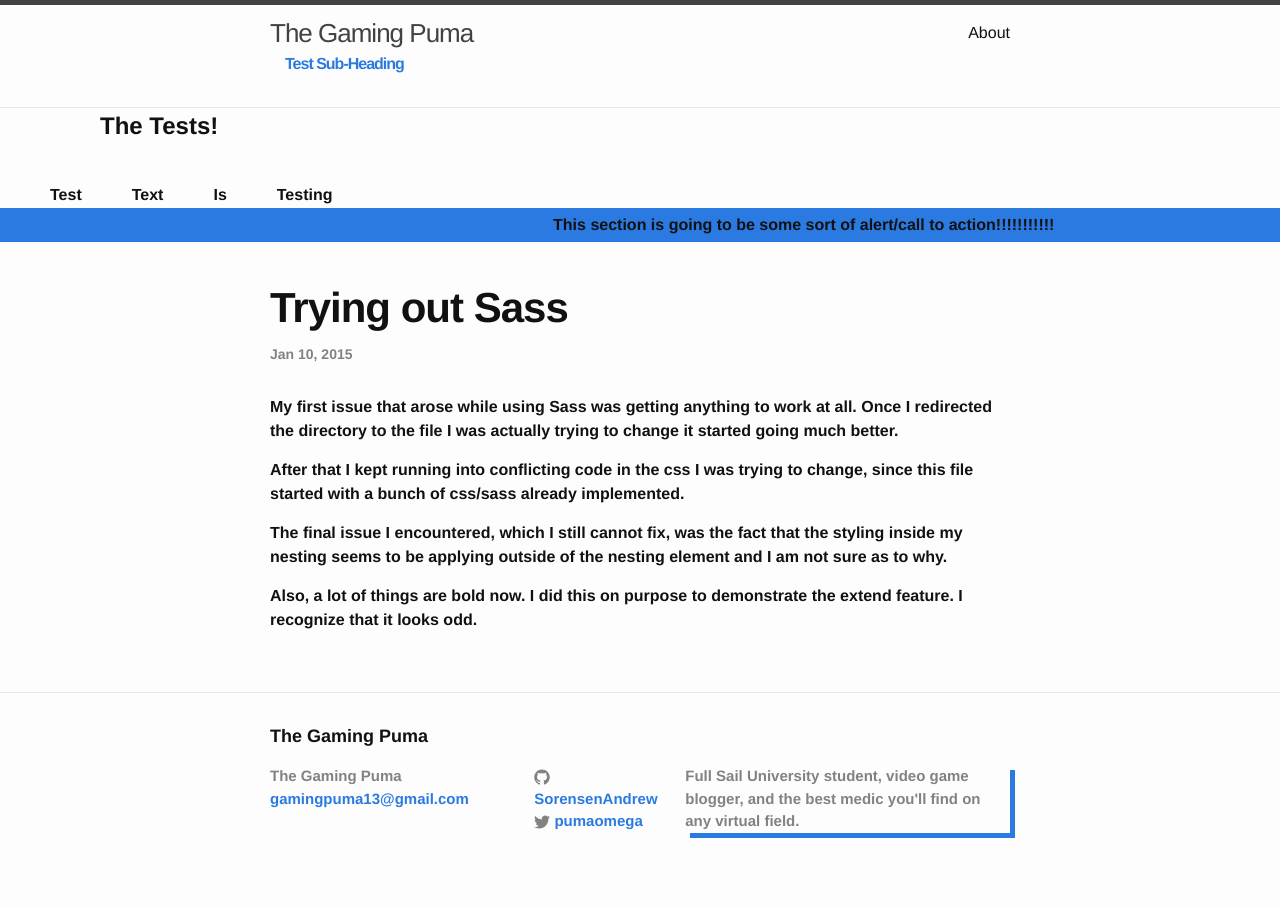
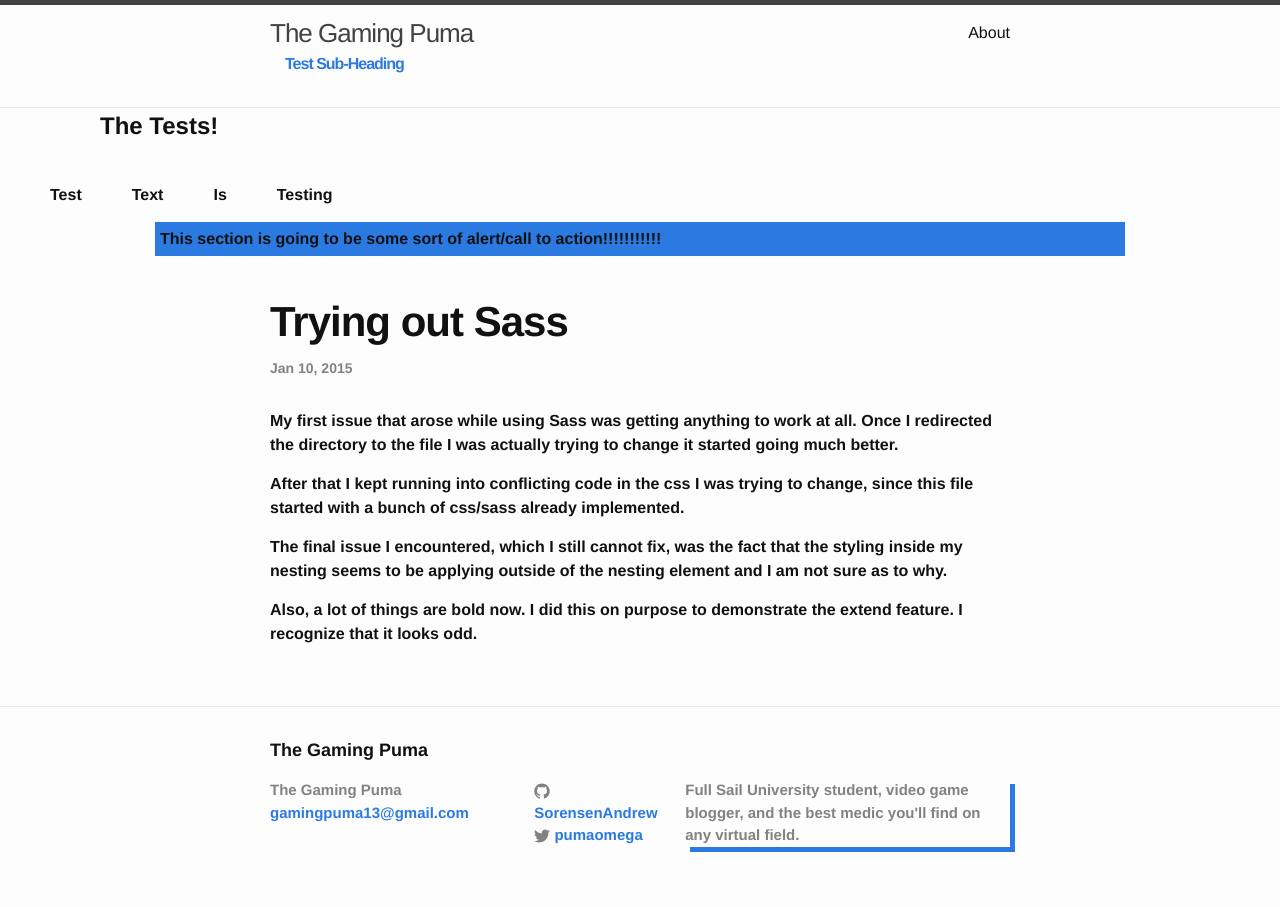
Before and after one commit to SorensenAndrew/SorensenAndrew.github.io, a Jekyll site: the page built from _posts/2015-01-10-Sass-Intro.markdown, in a window 1280 px wide. Built offline with Jekyll 4.4.1, drawn with Linux system fonts in a browser that asks for light colours.

Commit message:
Designer research post

```diff
--- a/_includes/body.html
+++ b/_includes/body.html
@@ -4,6 +4,7 @@
     <meta charset="UTF-8">
     <title></title>
 </head>
+<body>
 <nav>
     <h1>The Tests!</h1>
     <br>
@@ -12,7 +13,7 @@
     <p>Is</p>
     <p>Testing</p>
 </nav>
-<body>
-<p class="body">This section is going to be some sort of alert/call to action!!!!!!!!!!!</p>
+<br>
+<p class="center">This section is going to be some sort of alert/call to action!!!!!!!!!!!</p>
 </body>
 </html>
--- a/_sass/_layout.scss
+++ b/_sass/_layout.scss
@@ -92,14 +92,16 @@
     }
 }
 /* Body Section */
-.body{
-  margin-top: 25px;
+.center{
+  margin-left: auto;
+  margin-right: auto;
   background-color: #2a7ae2;
   padding: 5px;
-  text-align: center;
+  width: 75%;
+  align-content: center;
 }
 
-.body:hover{
+.center:hover{
   background-color: lightblue;
 }
 
--- a/_sass/_mixin.scss
+++ b/_sass/_mixin.scss
@@ -4,6 +4,10 @@
 
 #footer-para{
   box-shadow: $box-shadow;
+}
+
+.body{
+  margin-left: 0;
 }
 
 nav{
--- a/css/main.scss
+++ b/css/main.scss
@@ -54,5 +54,4 @@ $on-laptop:        800px;
         "layout",
         "mixin",
         "syntax-highlighting"
-
 ;
```
Also changed, not shown: _posts/2015-01-13-Josh-Clark.markdown (added, +12 -0 lines), _posts/2015-01-13-Sass-Mixins.markdown (added, +12 -0 lines), _posts/2015-01-10-Sass-Intro.markdown (line endings or trailing spaces).
